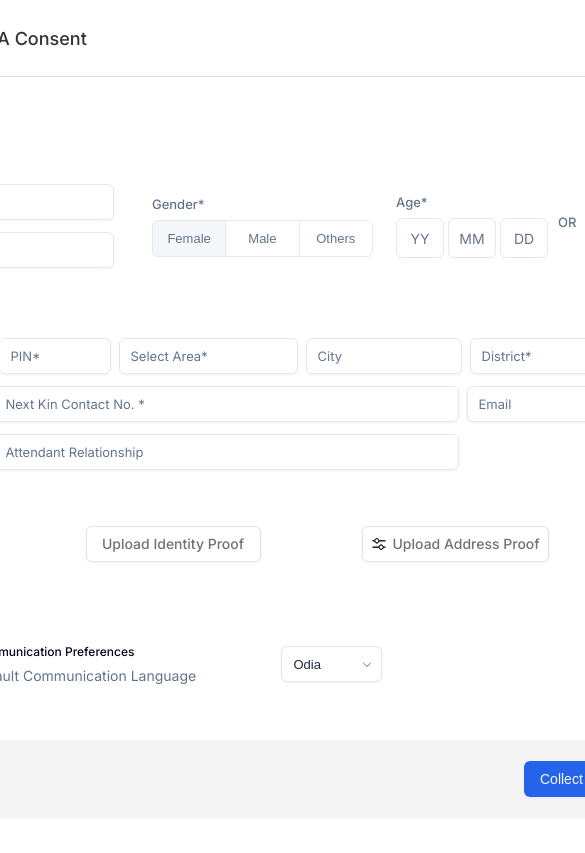
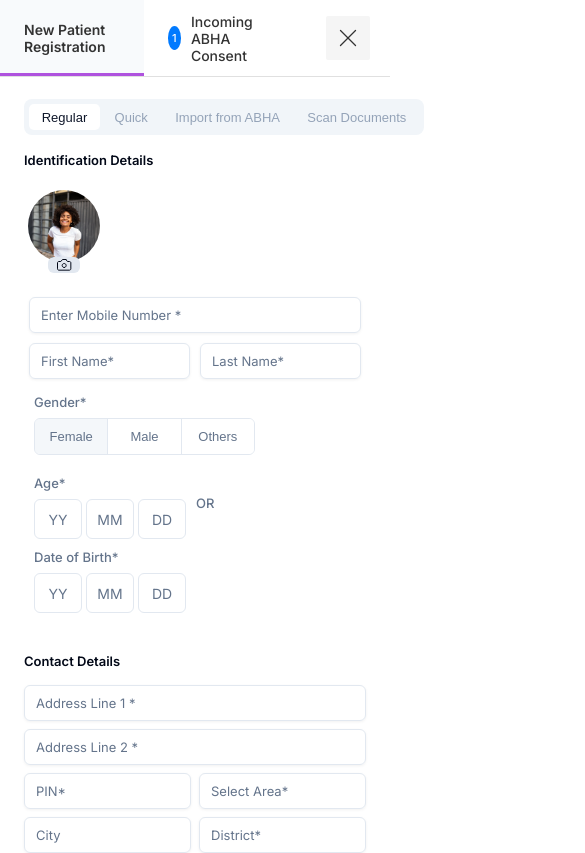
Before and after one commit to abhinm7/healthForm, a React (Vite) app: page / in a window 390 px wide. Shown: the top 853 px of the page, 585 px wide, since content can reach past the window. Built offline with nearby package versions, Linux system fonts and the light colour scheme.

Commit message:
feat: made registartion page responsive to smaller screens

```diff
--- a/src/App.css
+++ b/src/App.css
@@ -1,5 +1,12 @@
-  .wrapper {
-    display: flex;
-    justify-content: center;
-    margin-top: 75px;
-  }
+.wrapper {
+  display: flex;
+  justify-content: center;
+  margin-top: 75px;
+}
+
+.registration-section {
+  width: 100%;
+  display: flex;
+  flex-direction: column;
+  align-items: center;
+}
--- a/src/components/Layout/Header/Header.module.css
+++ b/src/components/Layout/Header/Header.module.css
@@ -1,7 +1,7 @@
 .container {
   background-color: rgb(255, 255, 255);
   border-bottom: 1px solid #e0e0e0;
-  width: 1280px;
+  width: 100%;
   position: fixed;
   top:0;
   z-index: 100;
@@ -80,3 +80,9 @@
 .closeBtn:hover {
   background-color: #eaeaea;
 }
+
+@media (max-width:800px) {
+  .tabItem{
+    font-size: 14px;
+  }
+}
--- a/src/components/Registration/ActionBar/ActionBar.jsx
+++ b/src/components/Registration/ActionBar/ActionBar.jsx
@@ -9,7 +9,7 @@ const ActionBar = ({ onRegister, onCancel }) => {
       <div className={styles.container}>
         <div className={styles.priceSection}>
           <p>
-            Registartion charge : <span>{charge}</span>
+            Registration charge : <span>{charge}</span>
           </p>
         </div>
         <div className={styles.actions}>
--- a/src/components/Registration/ActionBar/ActionBar.module.css
+++ b/src/components/Registration/ActionBar/ActionBar.module.css
@@ -1,25 +1,60 @@
-.actionBar{
+.actionBar {
   display: flex;
   justify-content: center;
   align-items: center;
   width: 100%;
   height: 78px;
   background: #F4F4F5;
+  margin-top: auto;
 }
-.container{
+
+.container {
   display: flex;
   justify-content: space-between;
   align-items: center;
-    width: 98%;
-    height: 36px;
-    padding-left: 14px;
+  width: 100%;
+  height: 100%;
+  padding: 0 24px;
+  box-sizing: border-box;
+  margin: 0 auto;
 }
-.priceSection p{
+
+.priceSection p {
   font-size: 13px;
   font-weight: 600;
   line-height: 16px;
+  color: #09090B;
+  margin: 0;
 }
+
+.priceSection span {
+  font-weight: 700;
+}
+
 .actions {
   display: flex;
   gap: 16px;
 }
+
+@media (max-width: 768px) {
+  .actionBar {
+    height: auto;
+    padding: 16px 0;
+  }
+
+  .container {
+    flex-direction: column;
+    gap: 16px;
+    height: auto;
+    padding: 0 16px;
+  }
+
+  .actions {
+    width: 100%;
+    justify-content: space-between;
+  }
+
+  .actions button {
+    flex: 1;
+  }
+}
--- a/src/components/Registration/ContactDetails/ContactDetails.jsx
+++ b/src/components/Registration/ContactDetails/ContactDetails.jsx
@@ -6,9 +6,10 @@ const ContactDetails = ({ data, onChange, errors }) => {
   return (
     <div className={styles.container}>
       <h5 className={styles.title}>Contact Details</h5>
+
       <div className={styles.formLayout}>
-        <div className={`${styles.row}`}>
-          <div className={`${styles.box} ${styles.w200}`}>
+        <div className={styles.row}>
+          <div className={styles.w200}>
             <InputField
               label="Address Line 1 *"
               value={data.address1}
@@ -16,7 +17,7 @@ const ContactDetails = ({ data, onChange, errors }) => {
               error={errors.address1}
             />
           </div>
-          <div className={`${styles.box} ${styles.w200}`}>
+          <div className={styles.w200}>
             <InputField
               label="Address Line 2 *"
               value={data.address2}
@@ -24,7 +25,7 @@ const ContactDetails = ({ data, onChange, errors }) => {
               error={errors.address2}
             />
           </div>
-          <div className={`${styles.box} ${styles.w112}`}>
+          <div className={styles.w112}>
             <InputField
               label="PIN*"
               value={data.pin}
@@ -34,7 +35,7 @@ const ContactDetails = ({ data, onChange, errors }) => {
               maxLength={6}
             />
           </div>
-          <div className={`${styles.box} ${styles.w179}`}>
+          <div className={styles.w179}>
             <InputField
               label="Select Area*"
               value={data.area}
@@ -42,14 +43,15 @@ const ContactDetails = ({ data, onChange, errors }) => {
               error={errors.area}
             />
           </div>
-          <div className={`${styles.box} ${styles.w156}`}>
+          <div className={styles.w156}>
             <InputField
               label="City"
               value={data.city}
               onChange={(e) => onChange("city", e.target.value)}
+              error={errors.city}
             />
           </div>
-          <div className={`${styles.box} ${styles.w140}`}>
+          <div className={styles.w140}>
             <InputField
               label="District*"
               value={data.district}
@@ -57,7 +59,7 @@ const ContactDetails = ({ data, onChange, errors }) => {
               error={errors.district}
             />
           </div>
-          <div className={`${styles.box} ${styles.w140}`}>
+          <div className={styles.w140}>
             <InputField
               label="State*"
               value={data.state}
@@ -65,13 +67,13 @@ const ContactDetails = ({ data, onChange, errors }) => {
               error={errors.state}
             />
           </div>
-          <div className={`${styles.box} ${styles.w42}`}>
+          <div className={styles.w42}>
             <div className={styles.staticBox}>IN</div>
           </div>
         </div>
 
         <div className={styles.row}>
-          <div className={`${styles.box} ${styles.w403}`}>
+          <div className={styles.w403}>
             <InputField
               label="Primary Registered Number*"
               value={data.primaryMobile}
@@ -81,7 +83,7 @@ const ContactDetails = ({ data, onChange, errors }) => {
               maxLength={10}
             />
           </div>
-          <div className={`${styles.box} ${styles.w465}`}>
+          <div className={styles.w465}>
             <InputField
               label="Next Kin Contact No. *"
               value={data.kinMobile}
@@ -91,7 +93,7 @@ const ContactDetails = ({ data, onChange, errors }) => {
               maxLength={10}
             />
           </div>
-          <div className={`${styles.box} ${styles.w337}`}>
+          <div className={styles.w337}>
             <InputField
               label="Email"
               value={data.email}
@@ -102,21 +104,24 @@ const ContactDetails = ({ data, onChange, errors }) => {
         </div>
 
         <div className={styles.row}>
-          <div className={`${styles.box} ${styles.w403}`}>
+          <div className={styles.w403}>
             <InputField
               label="Attendant Name"
               value={data.attendantName}
               onChange={(e) => onChange("attendantName", e.target.value)}
+              error={errors.attendantName}
             />
           </div>
-          <div className={`${styles.box} ${styles.w465}`}>
+          <div className={styles.w465}>
             <InputField
               label="Attendant Relationship"
               value={data.attendantRel}
               onChange={(e) => onChange("attendantRel", e.target.value)}
+              error={errors.attendantRel}
             />
           </div>
         </div>
+
       </div>
     </div>
   );
--- a/src/components/Registration/ContactDetails/ContactDetails.module.css
+++ b/src/components/Registration/ContactDetails/ContactDetails.module.css
@@ -15,57 +15,28 @@
   display: flex;
   flex-direction: column;
   gap: 12px;
-  /* gap between rows */
 }
 
 .row {
   display: flex;
   gap: 8px;
-  /* gap between columns */
   align-items: flex-end;
   flex-wrap: nowrap;
 }
 
-.box {
+.w200, .w112, .w179, .w156, .w140, .w42, .w403, .w465, .w337 {
   flex-shrink: 0;
 }
 
-/* widths only */
-.w200 {
-  width: 200px;
-}
-
-.w112 {
-  width: 112px;
-}
-
-.w179 {
-  width: 179px;
-}
-
-.w156 {
-  width: 156px;
-}
-
-.w140 {
-  width: 140px;
-}
-
-.w42 {
-  width: 42px;
-}
-
-.w403 {
-  width: 403px;
-}
-
-.w465 {
-  width: 465px;
-}
-
-.w337 {
-  width: 337px;
-}
+.w200 { width: 200px; }
+.w112 { width: 112px; }
+.w179 { width: 179px; }
+.w156 { width: 156px; }
+.w140 { width: 140px; }
+.w42  { width: 42px; }
+.w403 { width: 403px; }
+.w465 { width: 465px; }
+.w337 { width: 337px; }
 
 .staticBox {
   height: 36px;
@@ -79,3 +50,22 @@
   font-weight: 600;
   box-shadow: 0px 1px 3px rgba(0,0,0,0.06);
 }
+
+@media (max-width: 1024px) {
+  .row {
+    flex-wrap: wrap;
+    height: auto;
+  }
+
+  .w200, .w403, .w465, .w337 {
+    width: 100% !important;
+    min-width: 0;
+    flex-basis: 100%;
+  }
+
+  .w112, .w179, .w156, .w140, .w42 {
+    width: calc(50% - 4px) !important;
+    min-width: 0;
+    flex-basis: calc(50% - 4px);
+  }
+}
--- a/src/components/Registration/IdentificationDetails/IdentificationDetails.module.css
+++ b/src/components/Registration/IdentificationDetails/IdentificationDetails.module.css
@@ -13,14 +13,16 @@
   line-height: 16px;
   letter-spacing: 2.5%;
 }
-.inputDetails{
+
+.inputDetails {
   display: flex;
-  width: 1103px;
+  width: 100%;
 }
+
 .identityGrid {
   display: flex;
   gap: 16px;
-  width: 1189px;
+  width: 100%;
 }
 
 .mainDetails {
@@ -54,23 +56,59 @@
 .dob {
   width: 180px;
 }
-.dateGroups{
+
+.dateGroups {
   display: flex;
   align-items: center;
-  gap: 10px
+  gap: 10px;
 }
-.orText{
+
+.orText {
   display: block;
   font-size: 13px;
   color: #64748b;
   margin-bottom: 8px;
   font-weight: 500;
 }
+
 .subDetails {
   display: flex;
   align-items: center;
-  width: 630px;
   justify-content: space-evenly;
-  flex: 3;
+  flex: 1;
   padding: 10px;
+  width: auto;
 }
+
+@media (max-width: 1024px) {
+  .identityGrid {
+    flex-direction: column;
+    align-items: flex-start;
+  }
+
+  .inputDetails {
+    flex-direction: column;
+    width: 100%;
+  }
+
+  .mainDetails {
+    width: 100%;
+    min-width: 0;
+  }
+
+  .subDetails {
+    flex-direction: column;
+    align-items: flex-start;
+    width: 100%;
+    gap: 20px;
+  }
+
+  .dateGroups {
+    flex-wrap: wrap;
+    width: 100%;
+  }
+
+  .names {
+    flex-wrap: wrap;
+  }
+}
--- a/src/components/Registration/KYCDetails/KYCDetails.module.css
+++ b/src/components/Registration/KYCDetails/KYCDetails.module.css
@@ -19,7 +19,8 @@
 
 .dropdownContainer {
   display: flex;
-  width: 402px;
+  width: 100%;
+  max-width: 402px;
   height: 36px;
   border: 1px solid #e2e8f0;
   border-radius: 6px;
@@ -98,7 +99,6 @@
   height: 16px;
   accent-color: #9b5cff;
   appearance: none;
-
   border: 1px solid #92b1f5;
   border-radius: 4px;
   cursor: pointer;
@@ -134,7 +134,7 @@
   font-weight: 500;
 }
 
-.checkIcon{
+.checkIcon {
   display: flex;
 }
 
@@ -155,3 +155,70 @@
 .deleteBtn:hover {
   opacity: 1;
 }
+
+@media (max-width: 1250px) {
+  .uploadBtn {
+    font-size: 12px;
+  }
+}
+
+@media (max-width: 1024px) {
+  .controlsGrid {
+    flex-wrap: wrap;
+    gap: 24px;
+  }
+
+  .dropdownContainer {
+    max-width: 100%;
+  }
+
+  .fileList {
+    width: 100%;
+  }
+}
+
+
+@media (max-width: 640px) {
+  .container {
+    margin-top: 20px;
+  }
+
+  .controlsGrid {
+    flex-direction: column;
+    align-items: stretch;
+    gap: 12px;
+  }
+
+  .dropdownContainer {
+    width: 100%;
+    max-width: 100%;
+  }
+
+  .selectField {
+    width: 100%;
+  }
+
+  .uploadBtn {
+    width: 100%;
+    min-width: 0;
+    justify-content: center;
+  }
+
+  .checkboxWrapper {
+    width: 100%;
+    margin-left: 0;
+    justify-content: flex-start;
+  }
+
+  .fileList {
+    width: 100%;
+  }
+
+  .fileItem {
+    flex-wrap: wrap;
+  }
+
+  .successText {
+    font-size: 13px;
+  }
+}
--- a/src/components/Registration/Registration.module.css
+++ b/src/components/Registration/Registration.module.css
@@ -1,4 +1,7 @@
 .container {
   padding: 24px;
-  /* max-width: 1280px; */
+  width: 100%;
+  max-width: 1280px;
+  margin: 0 auto;
+  box-sizing: border-box;
 }
```
Lines whose indentation alone changed are shown as unchanged.
